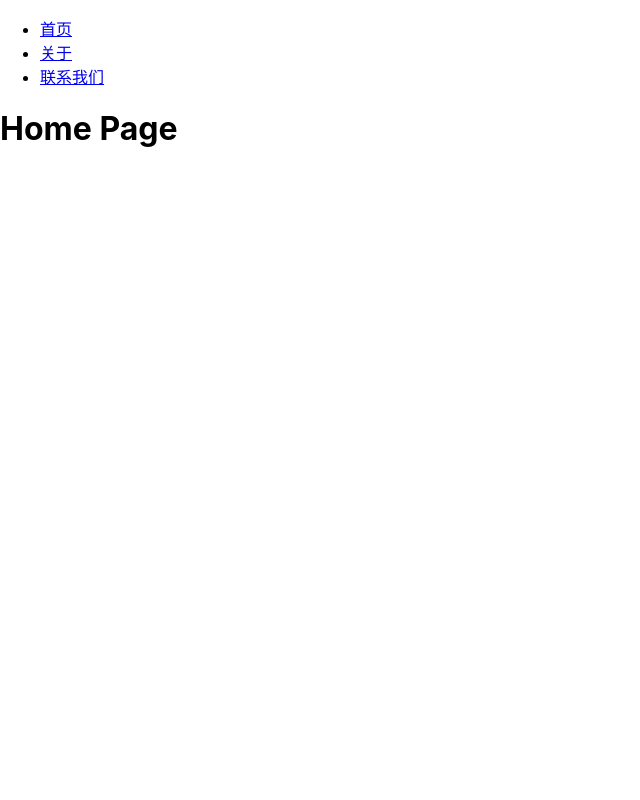
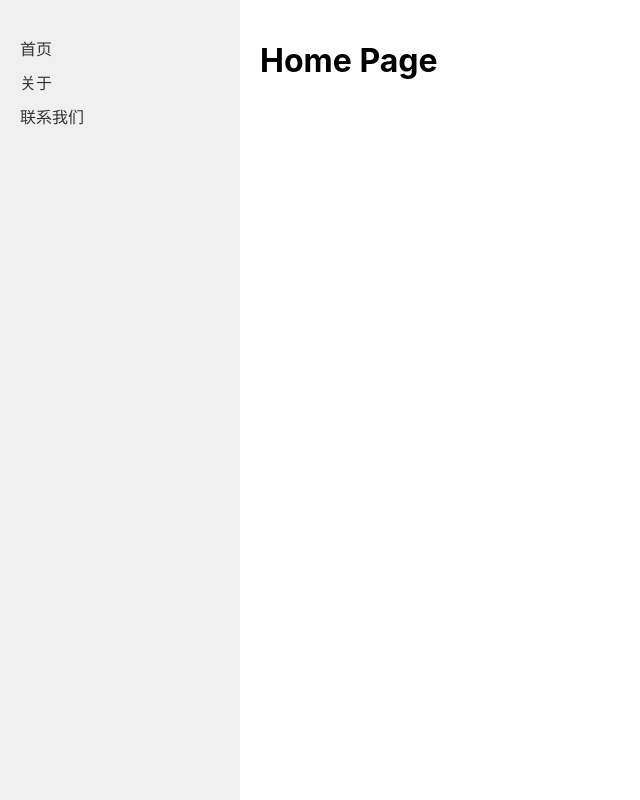
Before and after one commit to wangchengcheng1/react_router_practice, a React (Create React App) app: page / in a window 1280 px wide. Shown: the whole page, without its empty margins (0-640 px from the left). Built offline with nearby package versions, Linux system fonts and the light colour scheme.

Commit message:
sidebar初步完成

```diff
--- /dev/null
+++ b/src/components/Sidebar/index.css
@@ -0,0 +1,33 @@
+.layout {
+  display: flex;
+  min-height: 100vh;
+}
+
+.sidebar {
+  width: 200px;
+  background-color: #f0f0f0;
+  padding: 20px;
+}
+
+.content {
+  flex: 1;
+  padding: 20px;
+}
+
+.sidebar ul {
+  list-style: none;
+  padding: 0;
+}
+
+.sidebar li {
+  margin-bottom: 10px;
+}
+
+.sidebar a {
+  text-decoration: none;
+  color: #333;
+}
+
+.sidebar a:hover {
+  color: #1890ff;
+}
--- /dev/null
+++ b/src/components/Sidebar/index.tsx
@@ -0,0 +1,27 @@
+import React from 'react';
+import { Link, Outlet } from 'react-router-dom';
+import ErrorBoundary from '../ErrorBoundary';
+import './index.css';
+
+const Sidebar = () => {
+  return (
+    <ErrorBoundary>
+      <div className="layout">
+        <div className="sidebar">
+          <nav>
+            <ul>
+              <li><Link to="/">首页</Link></li>
+              <li><Link to="/about">关于</Link></li>
+              <li><Link to="/contact">联系我们</Link></li>
+            </ul>
+          </nav>
+        </div>
+        <div className="content">
+          <Outlet />
+        </div>
+      </div>
+    </ErrorBoundary>
+  );
+};
+
+export default Sidebar;
--- a/src/router.tsx
+++ b/src/router.tsx
@@ -1,7 +1,6 @@
 import React, { lazy, Suspense, ComponentType } from 'react';
 import { RouteObject } from 'react-router-dom';
-import { Link, Outlet } from 'react-router-dom';
-import ErrorBoundary from './components/ErrorBoundary';
+import Sidebar from './components/Sidebar';
 
 // 动态引入组件
 const Home = lazy(() => import('./pages/Home'));
@@ -17,29 +16,11 @@ const wrapSuspense = (Component: ComponentType) => {
     );
 };
 
-// 创建根布局组件
-const RootLayout = () => {
-  return (
-    <ErrorBoundary>
-      <div>
-        <nav>
-          <ul>
-            <li><Link to="/">首页</Link></li>
-            <li><Link to="/about">关于</Link></li>
-            <li><Link to="/contact">联系我们</Link></li>
-          </ul>
-        </nav>
-        <Outlet />
-      </div>
-     </ErrorBoundary>
-  );
-};
-
 // 定义路由配置
 const routes: RouteObject[] = [
     {
         path: '/',
-    element: <RootLayout />,
+        element: <Sidebar />,
         children: [
             {
                 path: '',
```
Lines whose indentation alone changed are shown as unchanged.
